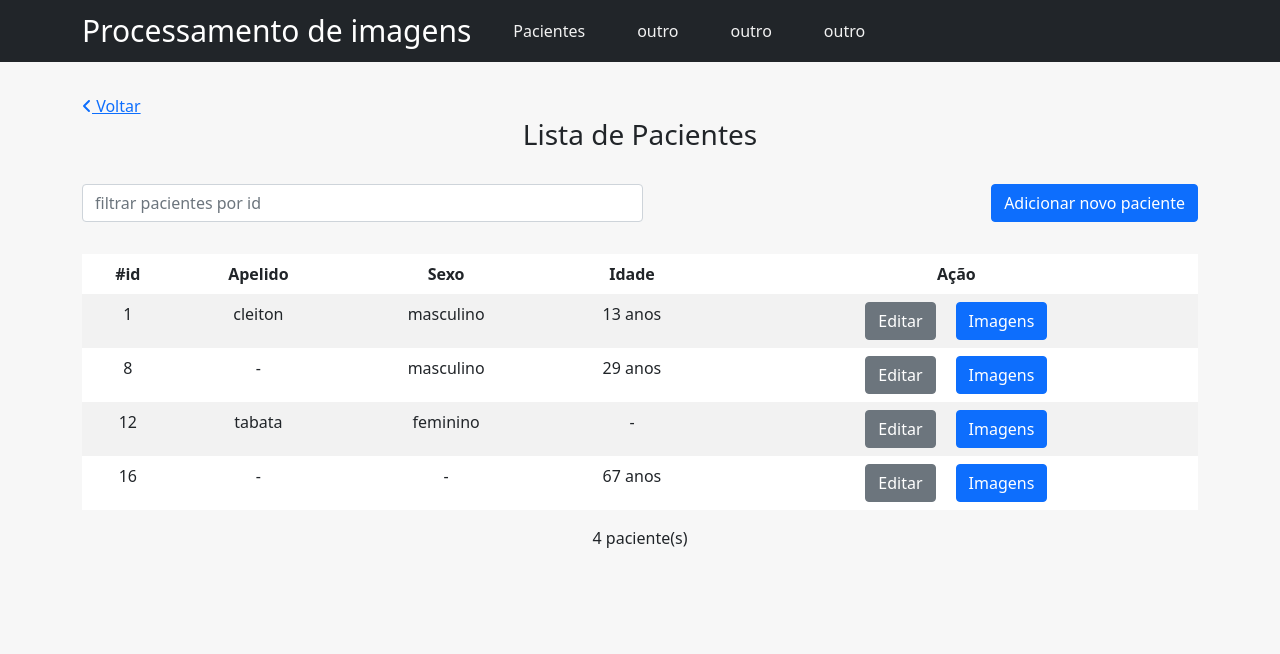
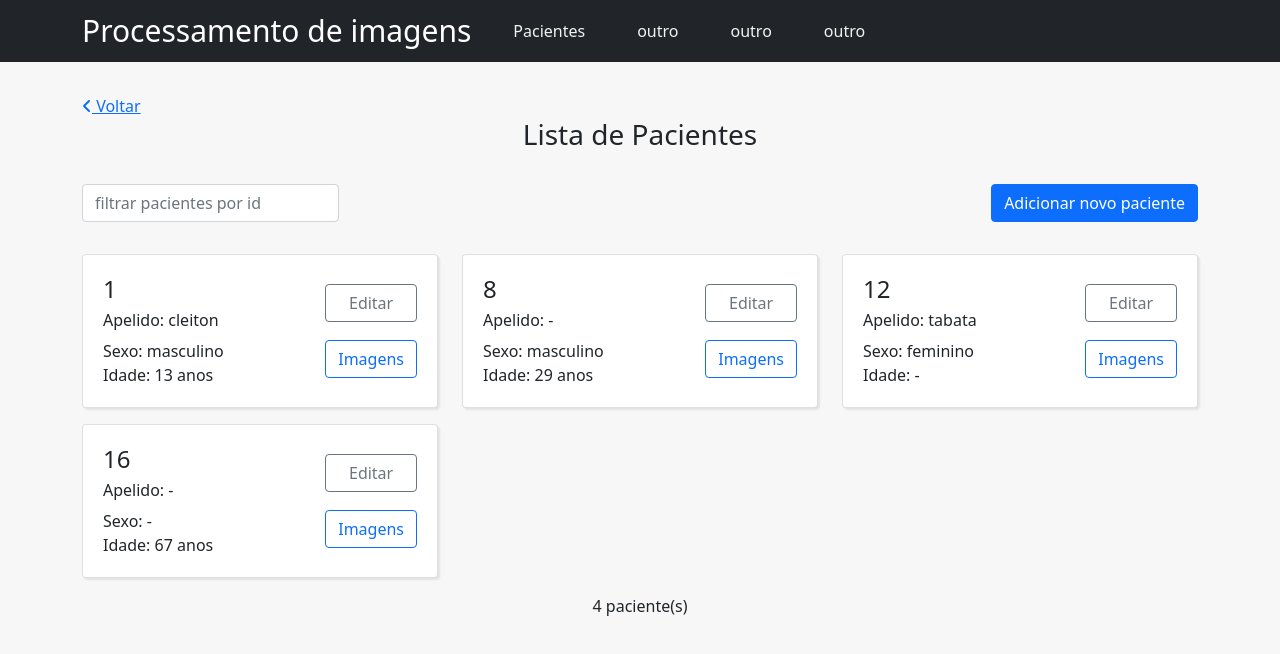
Before and after one commit to VLx2000/modulo-front-proc-imgs, a React (Create React App) app: page /paciente in a window 1280 px wide. Shown: the top 654 px of the page. Built offline with nearby package versions, Linux system fonts and the light colour scheme.

Commit message:
transformando lista de pacientes em cards

```diff
--- a/src/components/ListaImgs/index.tsx
+++ b/src/components/ListaImgs/index.tsx
@@ -50,32 +50,32 @@ function ListaImgs({ images, arquivado }: Props) {
 
     return (
         <div className="lista">
-            <Table striped bordered /* responsive */>
+            <Table striped bordered responsive>
                 <thead>
                     <tr>
                         <th>#id</th>
+                        <th>Status</th>
                         <th>Data de aquisição</th>
                         <th>Tipo</th>
-                        <th>Status</th>
                         <th>Ação</th>
                     </tr>
                 </thead>
                 <tbody>
                     {images.map(image => (
                         <tr key={image.id}>
-                            <td>{image.id}/Paciente: {image.idPaciente}</td>
+                            <td>{image.id}</td>
+                            <td>
+                                <Badge pill bg="dark" text="light">Processamento ainda não realizado</Badge>{' '}
+                            </td>
                             <td>
                                 <input type="date" value={image.aquisicao}
                                     onChange={(e) => atualizarAquisicao(e.target.value, image.id)} />
                             </td>
                             <td>{image.tipo}</td>
                             <td>
-                                <Badge pill bg="dark" text="light">Processamento não iniciado</Badge>{' '}
-                            </td>
-                            <td>
                                 <Dropdown as={ButtonGroup}>
-                                    <Button variant="success">Iniciar processamento</Button>
-                                    <Dropdown.Toggle split variant="success" id="dropdown-split-basic" />
+                                    <Button variant="info">Iniciar processamento</Button>
+                                    <Dropdown.Toggle split variant="info" id="dropdown-split-basic" />
                                     <Dropdown.Menu>
                                         <Dropdown.Item onClick={() => changeFileVisibility(image.id)}>
                                             {image.arquivado ? 'Desarquivar' : 'Arquivar'}</Dropdown.Item>
@@ -104,6 +104,8 @@ function ListaImgs({ images, arquivado }: Props) {
                                         </Modal>
                                     </Dropdown.Menu>
                                 </Dropdown>
+                                <span> </span>
+                                <Button disabled variant="success">Resultados</Button>
                             </td>
                         </tr>
                     ))}
--- a/src/components/ListaPacientes/index.tsx
+++ b/src/components/ListaPacientes/index.tsx
@@ -1,45 +1,37 @@
-import { Button, Table } from "react-bootstrap";
+import { Button, Card } from "react-bootstrap";
 import { Link } from "react-router-dom";
 import { Paciente } from "types/pacientes";
+import './styles.css';
 
 type Props = {
     pacientes: Paciente[];
 }
 
-// component q exibe a lista de imagens de determinado paciente
+// component q exibe a lista de pacientes de determinado user
 function ListaPacientes({ pacientes }: Props) {
 
     return (
-        <div className="lista">
-            <Table striped borderless responsive>
-                <thead>
-                    <tr>
-                        <th>#id</th>
-                        <th>Apelido</th>
-                        <th>Sexo</th>
-                        <th>Idade</th>
-                        <th>Ação</th>
-                    </tr>
-                </thead>
-                <tbody>
+        <div className="lista row">
             {pacientes.map(paciente => (
-                        <tr key={paciente.id}>
-                            <td>{paciente.id}</td>
-                            <td>{paciente.nome}</td>
-                            <td>{paciente.sexo}</td>
-                            <td>{paciente.idade}</td>
-                            <td>
+                <div key={paciente.id} className="col-sm-12 col-lg-6 col-xl-4 mb-3">
+                    <Card className="card-paciente">
+                        <div>
+                            <h4>{paciente.id}</h4>
+                            <h6>Apelido: {paciente.nome}</h6>
+                            <div>Sexo: {paciente.sexo}</div>
+                            <div>Idade: {paciente.idade}</div>
+                        </div>
+                        <div className="div-botoes-paciente">
                             <Link to={`/paciente/editar/${paciente.id}`}>
-                                    <Button variant="secondary">Editar</Button>
+                                <Button variant="outline-secondary">Editar</Button>
                             </Link>
                             <Link to={`/paciente/${paciente.id}`}>
-                                    <Button variant="primary">Imagens</Button>
+                                <Button variant="outline-primary">Imagens</Button>
                             </Link>
-                            </td>
-                        </tr>
+                        </div>
+                    </Card>
+                </div>
             ))}
-                </tbody>
-            </Table>
             <div className='divMsg'><p>{pacientes.length} paciente(s)</p></div>
         </div>
     );
--- /dev/null
+++ b/src/components/ListaPacientes/styles.css
@@ -0,0 +1,16 @@
+.card-paciente {
+    padding: 20px;
+    box-shadow: 2px 2px 2px rgba(0, 0, 0, 0.082);
+    display: grid !important;
+    grid-template-columns: 1fr 1fr;
+}
+
+.div-botoes-paciente {
+    display: grid;
+    align-items: center;
+    justify-content: end;
+}
+
+.div-botoes-paciente button {
+    width: -webkit-fill-available;
+}
--- a/src/index.css
+++ b/src/index.css
@@ -54,3 +54,7 @@ body {
 td a .btn {
   margin-inline: 10px;
 }
+
+.header .form-control {
+  width: auto !important;
+}
```
Lines whose indentation alone changed are shown as unchanged.
